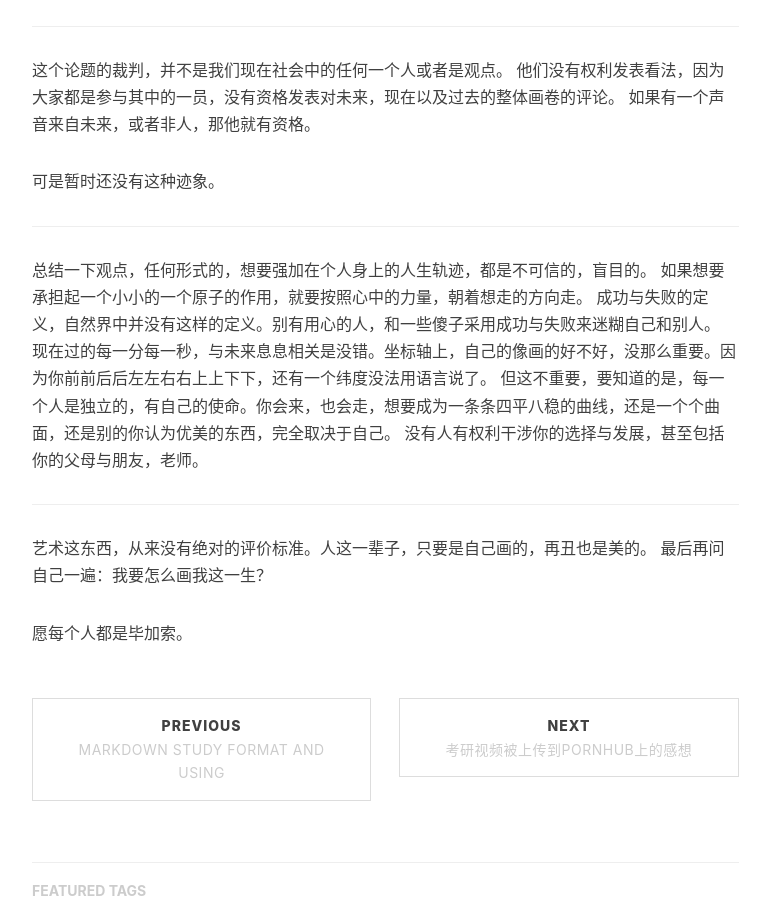
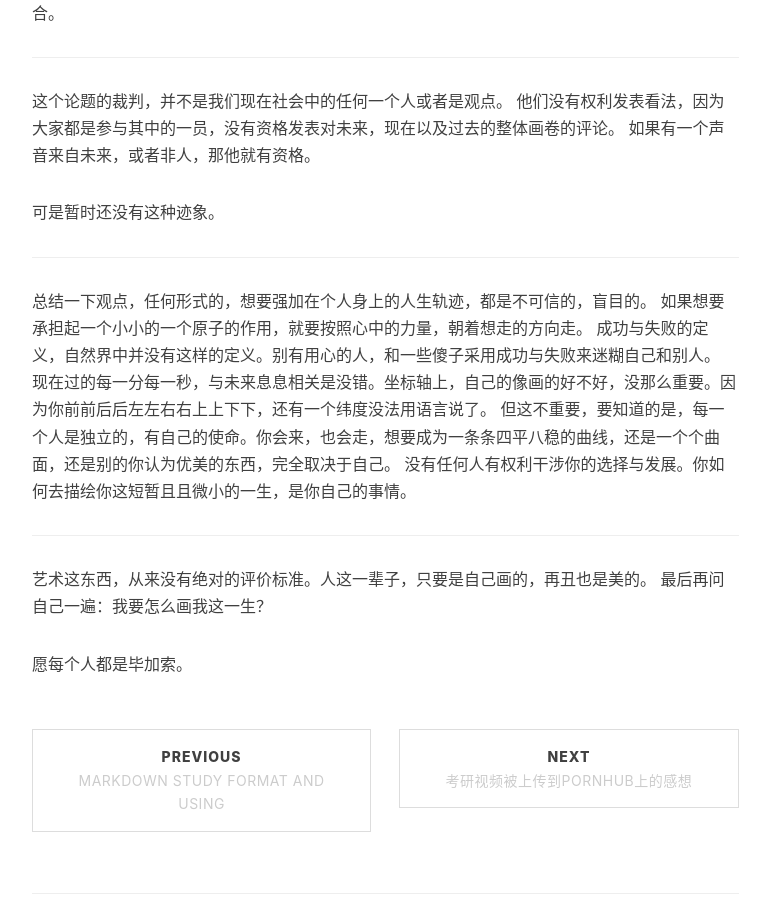
Before and after one commit to luckysouthchou/luckysouthchou.github.io, a Jekyll site: the page built from _posts/life_philosophy/2020-02-23-愿每个人都是毕加索.md, in a window 1280 px wide and 900 px high, scrolled down 1818 px. Shown: the whole window, without its empty margins (233-1003 px from the left). Built offline with Jekyll 4.4.1, drawn with Linux system fonts in a browser that asks for light colours; nearby versions of some CDN libraries; our own code applies the rules of GitHub Pages for plain Markdown files; comment, search, counter and statistics services are not loaded.

Commit message:
Update 2020-02-23-愿每个人都是毕加索.md

```diff
--- a/_posts/life_philosophy/2020-02-23-愿每个人都是毕加索.md
+++ b/_posts/life_philosophy/2020-02-23-愿每个人都是毕加索.md
@@ -1,5 +1,5 @@
 > 愿每个人都是毕加索。
-               -周幸楠
+>               -周幸楠
 
 ---
 
@@ -32,6 +32,9 @@ d轴的出现，我理解为，这个像与其他像之间的连接强弱。或
 
 如果把每一个个体视作是有独立的，带有思维的原子，本身带有移动和控制自身轨迹的能量，那出现在这个思维坐标轴上的画作，应该是杂乱无章的。
 现在的画卷，显然不是这样的展示方式。在结构上出现了堆叠，这是不是一个问题？
+
+---
+
 
 如果是外界力量，我们可以说是上帝，说是佛祖，或者信仰的其他最高形象，在控制一切。那现在的画卷，是不是他所想要展示的，最优美的形象。
 在他那里，一切的存在都是合理的，并且是无可挑剔的，就像是自然界的规律一样。那是否这种大量反复出现的堆叠现象，就可以得到解释？
@@ -67,7 +70,7 @@ d轴的出现，我理解为，这个像与其他像之间的连接强弱。或
 成功与失败的定义，自然界中并没有这样的定义。别有用心的人，和一些傻子采用成功与失败来迷糊自己和别人。
 现在过的每一分每一秒，与未来息息相关是没错。坐标轴上，自己的像画的好不好，没那么重要。因为你前前后后左左右右上上下下，还有一个纬度没法用语言说了。
 但这不重要，要知道的是，每一个人是独立的，有自己的使命。你会来，也会走，想要成为一条条四平八稳的曲线，还是一个个曲面，还是别的你认为优美的东西，完全取决于自己。
-没有人有权利干涉你的选择与发展，甚至包括你的父母与朋友，老师。
+没有任何人有权利干涉你的选择与发展。你如何去描绘你这短暂且且微小的一生，是你自己的事情。
 
 
 ---
```
